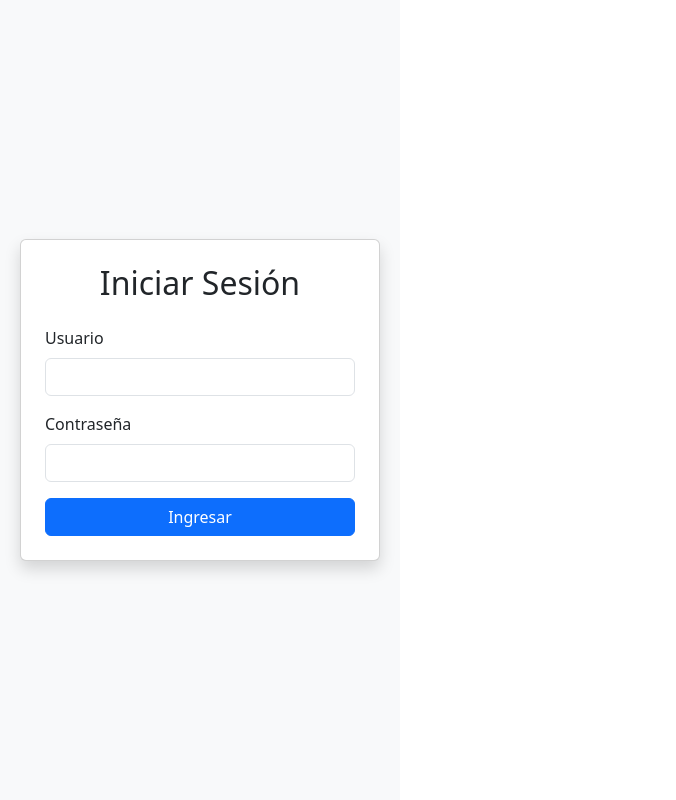
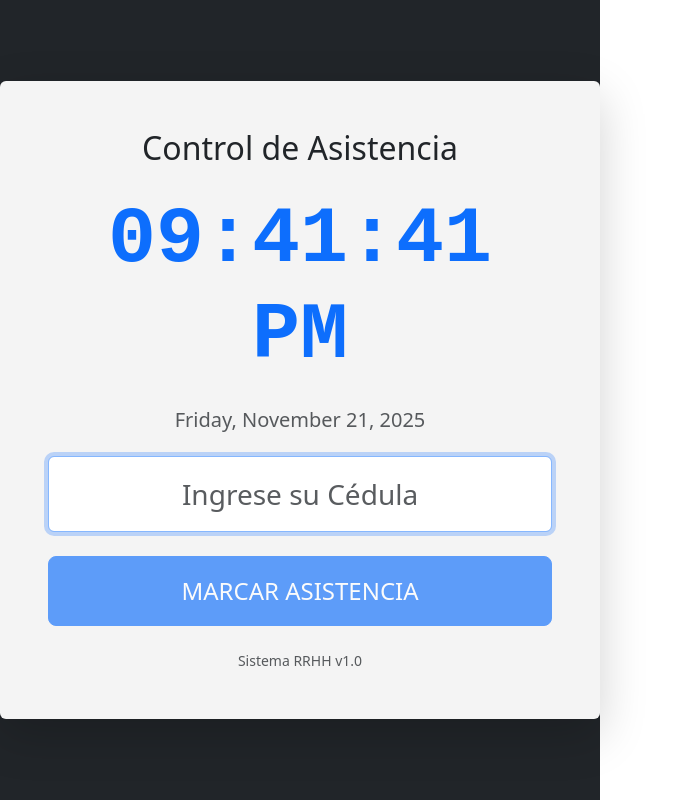
Before and after one commit to MaizaJoel/FrontEmployeeControl, a React (Vite) app: page /kiosco in a window 1280 px wide. Before the commit this address led to /. Shown: the whole page, without its empty margins (0-676 px from the left). Built offline with nearby package versions, Linux system fonts and the light colour scheme.

Commit message:
Clocking Register

```diff
--- a/src/App.tsx
+++ b/src/App.tsx
@@ -6,6 +6,8 @@ import Empleados from './pages/rrhh/Empleados';
 import Adelantos from './pages/rrhh/Adelantos';
 import MainLayout from './components/layout/MainLayout';
 import 'bootstrap/dist/css/bootstrap.min.css';
+import KioscoLayout from './components/layout/KioscoLayout';
+import Kiosco from './pages/kiosco/Kiosco';
 
 /* 1. Componente de Seguridad (Rutas Privadas)
 Si NO hay token, te manda al Login.*/
@@ -32,6 +34,11 @@ function App() {
                     <Route path="/" element={<Login />} />
                 </Route>
 
+                {/* GRUPO 3: Kiosco (Público) */}
+                <Route element={<KioscoLayout />}>
+                    <Route path="/kiosco" element={<Kiosco />} />
+                </Route>
+
                 {/* GRUPO 2: Rutas Privadas (Sistema) */}
                 {/* Usan el MainLayout (Sidebar + Navbar) */}
                 <Route element={<RutaProtegida />}>
--- /dev/null
+++ b/src/components/layout/KioscoLayout.tsx
@@ -0,0 +1,14 @@
+import { Outlet } from 'react-router-dom';
+
+const KioscoLayout = () => {
+    return (
+        <div className="d-flex align-items-center justify-content-center vh-100 bg-dark text-white">
+            {/* Contenedor centralizado para la pantalla del Kiosco */}
+            <div className="w-100" style={{ maxWidth: '600px' }}>
+                <Outlet />
+            </div>
+        </div>
+    );
+};
+
+export default KioscoLayout;
--- /dev/null
+++ b/src/pages/kiosco/Kiosco.tsx
@@ -0,0 +1,104 @@
+import { useState, useEffect, useRef } from 'react';
+import { Form, Button, Card, Alert, Spinner } from 'react-bootstrap';
+import { fichajeService } from '../../services/fichajeService';
+
+const Kiosco = () => {
+    const [cedula, setCedula] = useState('');
+    const [hora, setHora] = useState(new Date());
+    const [loading, setLoading] = useState(false);
+
+    // Estados para mensajes
+    const [mensaje, setMensaje] = useState<{ tipo: 'success' | 'danger', texto: string } | null>(null);
+
+    // Referencia para el input (para mantener el foco siempre)
+    const inputRef = useRef<HTMLInputElement>(null);
+
+    // 1. Reloj en tiempo real
+    useEffect(() => {
+        const timer = setInterval(() => setHora(new Date()), 1000);
+        return () => clearInterval(timer);
+    }, []);
+
+    // 2. Auto-focus (para que siempre puedan escribir sin hacer clic)
+    useEffect(() => {
+        inputRef.current?.focus();
+    }, [loading, mensaje]);
+
+    const handleMarcar = async (e: React.FormEvent) => {
+        e.preventDefault();
+        if (!cedula.trim()) return;
+
+        setLoading(true);
+        setMensaje(null);
+
+        try {
+            const data = await fichajeService.marcar(cedula);
+            setMensaje({ tipo: 'success', texto: data.message });
+            setCedula(''); // Limpiar campo
+        } catch (err: any) {
+            const msg = err.response?.data?.Message || 'Error al registrar fichaje.';
+            setMensaje({ tipo: 'danger', texto: msg });
+        } finally {
+            setLoading(false);
+
+            // Limpiar mensaje automáticamente después de 3 segundos
+            setTimeout(() => setMensaje(null), 3000);
+        }
+    };
+
+    return (
+        <Card className="shadow-lg border-0" style={{ backgroundColor: 'rgba(255, 255, 255, 0.95)' }}>
+            <Card.Body className="p-5 text-center">
+                <h2 className="mb-4 text-dark">Control de Asistencia</h2>
+
+                {/* RELOJ DIGITAL */}
+                <div className="display-1 fw-bold text-primary mb-4" style={{ fontFamily: 'monospace' }}>
+                    {hora.toLocaleTimeString([], { hour: '2-digit', minute: '2-digit', second: '2-digit' })}
+                </div>
+                <h5 className="text-muted mb-4">
+                    {hora.toLocaleDateString([], { weekday: 'long', day: 'numeric', month: 'long', year: 'numeric' })}
+                </h5>
+
+                {/* ALERTAS */}
+                {mensaje && (
+                    <Alert variant={mensaje.tipo} className="animate__animated animate__fadeIn">
+                        {mensaje.texto}
+                    </Alert>
+                )}
+
+                {/* FORMULARIO */}
+                <Form onSubmit={handleMarcar}>
+                    <Form.Group className="mb-4">
+                        <Form.Control
+                            ref={inputRef}
+                            type="text"
+                            placeholder="Ingrese su Cédula"
+                            className="text-center fs-3 p-3"
+                            value={cedula}
+                            onChange={(e) => setCedula(e.target.value)}
+                            disabled={loading}
+                            autoComplete="off"
+                            maxLength={10}
+                        />
+                    </Form.Group>
+
+                    <Button
+                        variant="primary"
+                        size="lg"
+                        type="submit"
+                        className="w-100 fs-4 py-3"
+                        disabled={loading || !cedula}
+                    >
+                        {loading ? <Spinner animation="border" /> : 'MARCAR ASISTENCIA'}
+                    </Button>
+                </Form>
+
+                <div className="mt-4 text-muted small">
+                    Sistema RRHH v1.0
+                </div>
+            </Card.Body>
+        </Card>
+    );
+};
+
+export default Kiosco;
--- /dev/null
+++ b/src/services/fichajeService.ts
@@ -0,0 +1,14 @@
+import axiosClient from '../api/axiosClient';
+
+export interface KioscoResponse {
+    message: string;
+    timestamp: string;
+    empleado: string;
+}
+
+export const fichajeService = {
+    marcar: async (cedula: string) => {
+        const response = await axiosClient.post<KioscoResponse>('/Fichajes/Marcar', { cedula });
+        return response.data;
+    }
+};
```
